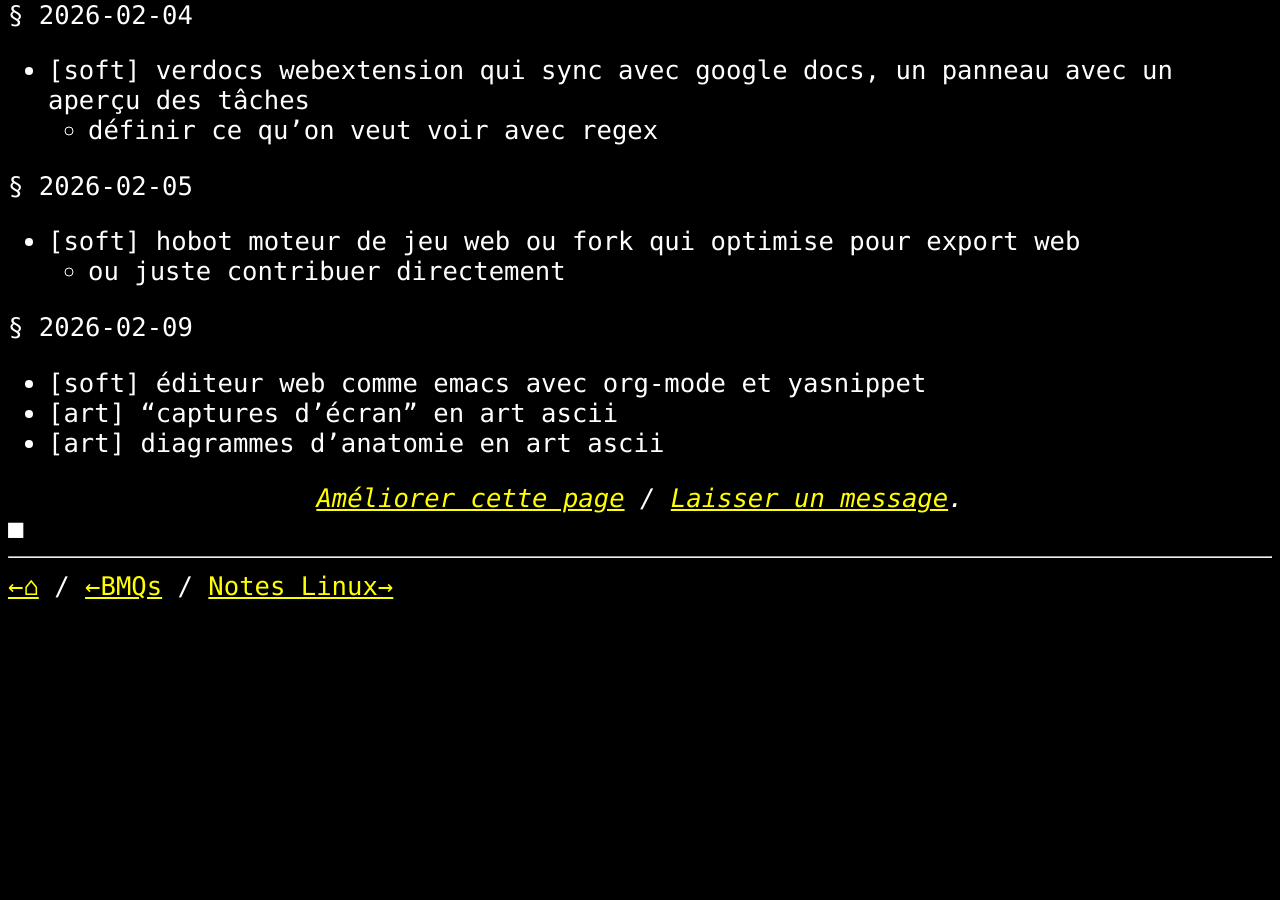
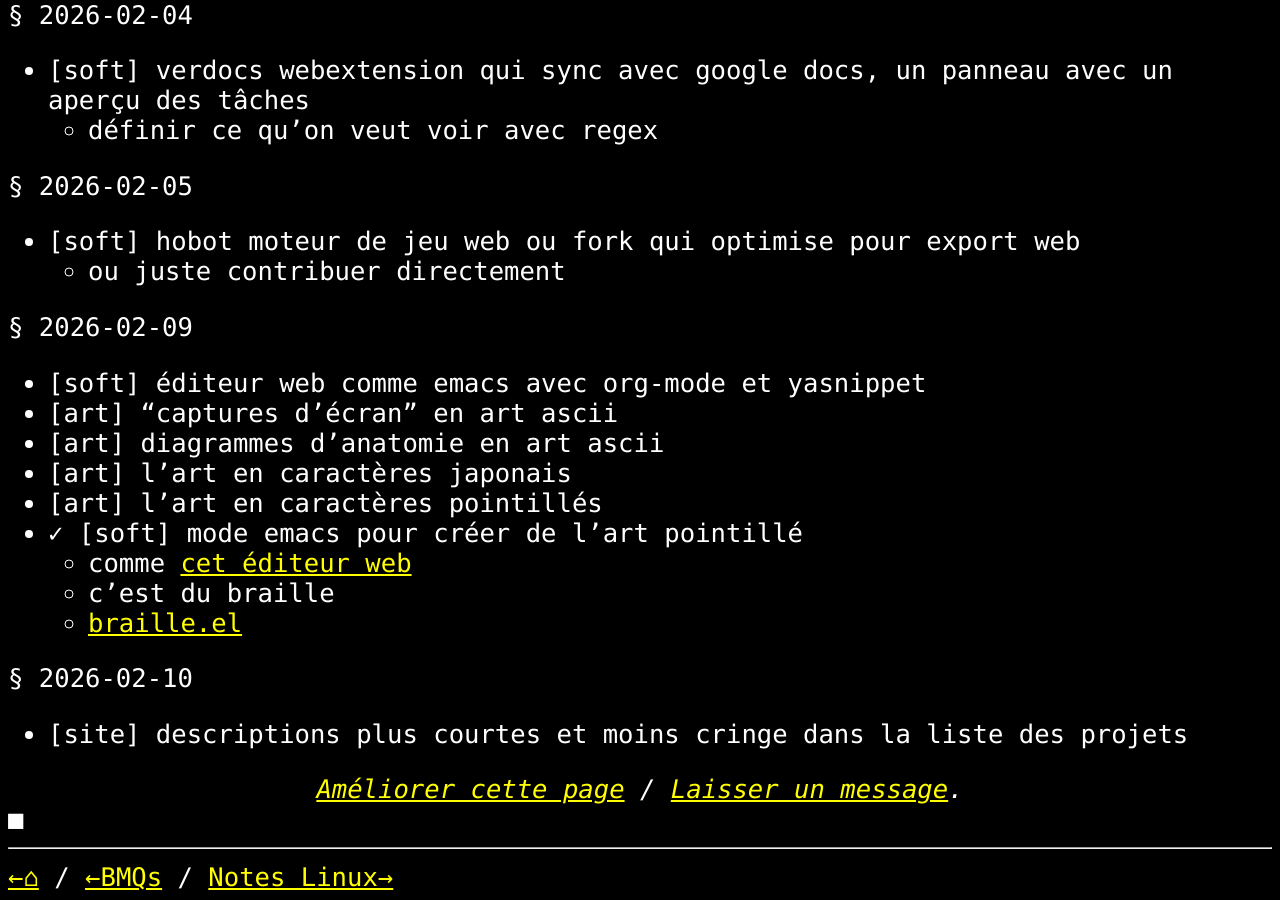
Before and after one commit to plu5/plu5.github.io, a Jekyll site: the page built from _notes/pers/en-vrac.md, in a window 1280 px wide and 900 px high, scrolled down 5556 px. Built offline with Jekyll 4.4.1, drawn with Linux system fonts in a browser that asks for light colours; before the commit the page ends 6165 px from its top, so only the background shows below that; some of the changed text lies outside the part shown.

Commit message:
'Update texts 2026-02-11 02:54'

```diff
--- a/_notes/pers/en-vrac.md
+++ b/_notes/pers/en-vrac.md
@@ -3,7 +3,7 @@ layout: post
 title:  "Idées en vrac"
 date:   2026-01-13
 converted_date: 2026-01-17 02:46
-modified_date: 2026-02-09 16:27
+modified_date: 2026-02-10 17:14
 categories: flou
 lang: fr
 ---
@@ -152,5 +152,14 @@ La plupart de ces idées sont tarées mais je n'y peux rien
 - [soft] éditeur web comme emacs avec org-mode et yasnippet
 - [art] "captures d'écran" en art ascii
 - [art] diagrammes d'anatomie en art ascii
+- [art] l'art en caractères japonais
+- [art] l'art en caractères pointillés
+- ✓ [soft] mode emacs pour créer de l'art pointillé
+  + comme [cet éditeur web](https://emojicombos.com/dot-art-editor)
+  + c'est du braille
+  + [braille.el](https://github.com/plu5/braille.el)
+
+§ 2026-02-10
+- [site] descriptions plus courtes et moins cringe dans la liste des projets
 
 {% include fin.html %}
```
Also changed, not shown: _notes/pers/art-ascii.md (+4 -1 lines), _notes/s/l/phrases-fr.md (+2 -1 lines).
